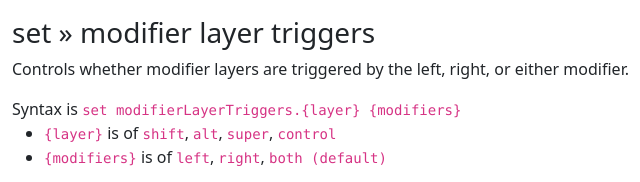
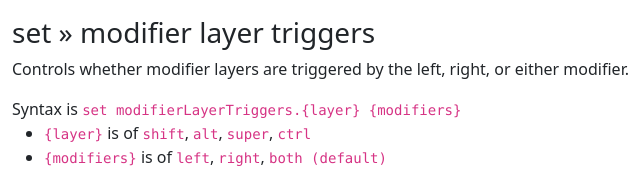
Before and after one commit to UltimateHackingKeyboard/firmware, a plain HTML site: page doc/index.html in a window 1280 px wide. Shown: the part 6988-7170 px from the top of the page, 0-640 px from the left. Drawn offline with Linux system fonts and the light colour scheme.

Commit message:
Deploying to gh-pages from @ UltimateHackingKeyboard/firmware@cd70cff0dc4adf0d0423b1c3c2e71760771aea47 🚀

```diff
--- a/doc/index.html
+++ b/doc/index.html
@@ -416,7 +416,7 @@ Syntax is <code>set navigationModeAction.{mode}.{direction} {action}</code><br>
 Syntax is <code>set modifierLayerTriggers.{layer} {modifiers}</code><br>
 
 <ul>
-<li><code>{layer}</code> is of <code>shift</code>, <code>alt</code>, <code>super</code>, <code>control</code></li>
+<li><code>{layer}</code> is of <code>shift</code>, <code>alt</code>, <code>super</code>, <code>ctrl</code></li>
 <li><code>{modifiers}</code> is of <code>left</code>, <code>right</code>, <code>both (default)</code></li>
 </ul>
 
```
